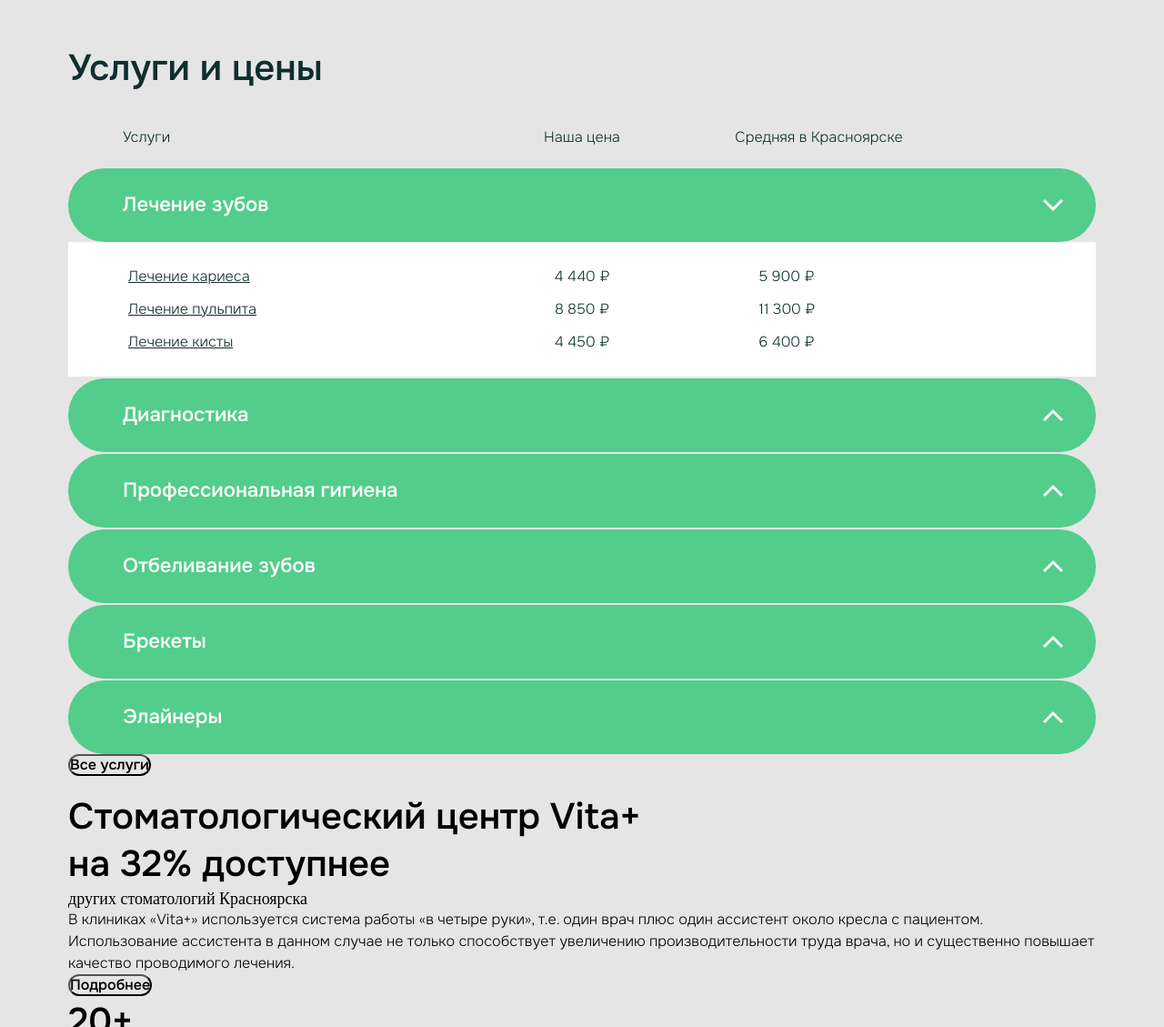
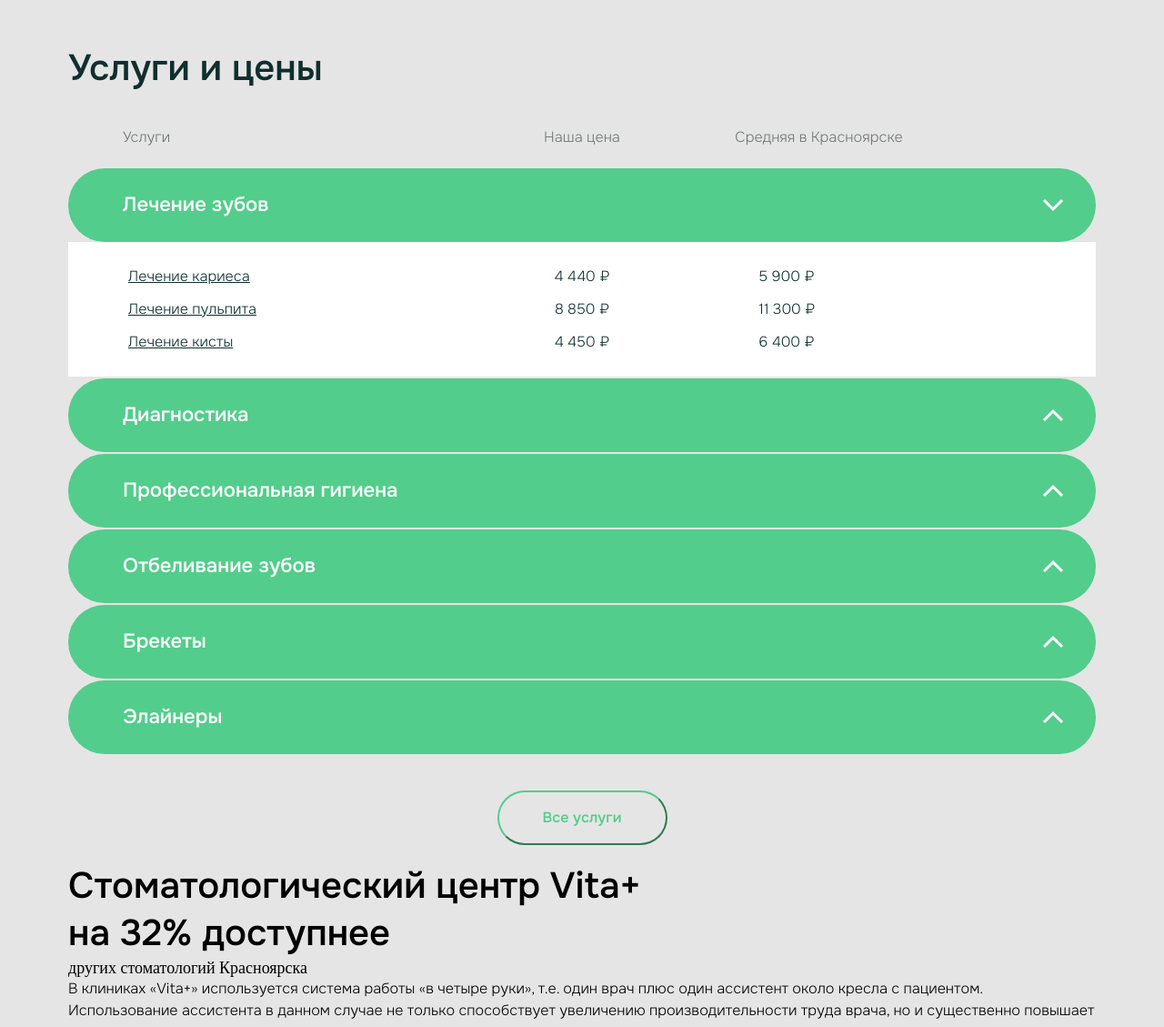
Before and after one commit to Mari-marina/Vitaplus, a website with bundled scripts: page src/index.html in a window 1280 px wide. Shown: the part 840-1969 px from the top of the page at 91% size. Built offline with nearby package versions, Linux system fonts and the light colour scheme; files whose address does not match are found by name.

Commit message:
service ptn

```diff
--- a/gulp/version.json
+++ b/gulp/version.json
@@ -1,3 +1,3 @@
 {
-    "main": "20220528233531"
+    "main": "20220529000851"
 }
--- a/src/html/section/services.html
+++ b/src/html/section/services.html
@@ -98,5 +98,8 @@
 		</div>
 	</details>
 </div>
-<button class="services__button">Все услуги</button>
+<div class="services__btn">
+	<button class="services__button">Все услуги</button>
+</div>
+
 </div></section>
--- a/src/scss/blocks/_services.scss
+++ b/src/scss/blocks/_services.scss
@@ -33,6 +33,27 @@
   &__summary__img {
     margin-right: 35px;
   }
+  &__text--left,
+  &__text--center,
+  &__text--right {
+    color: #707777;
+  }
+  &__button{
+    border-color: $accentColor;
+    color: $accentColor;
+    width: 187px;
+    height: 60px;
+  }
+  &__button:hover {
+    color: #FFFFFF;
+    background-color: $accentColor;
+    border: none;
+  }
+  &__btn {
+    display: flex;
+    justify-content: center;
+    margin-top: 40px;
+  }
 }
 
 details > summary {
```
Also changed, not shown: dist/css/style.css, dist/css/style.min.css, dist/index.html.
